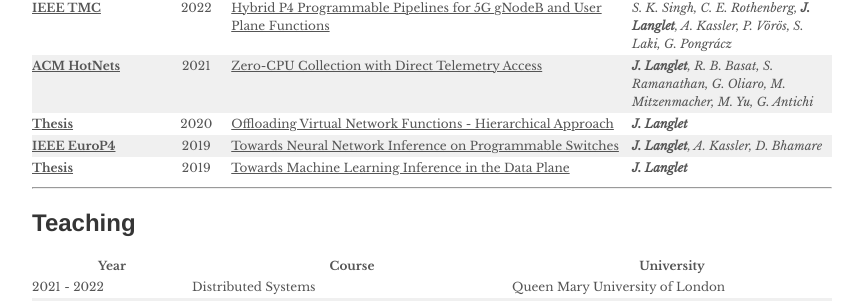
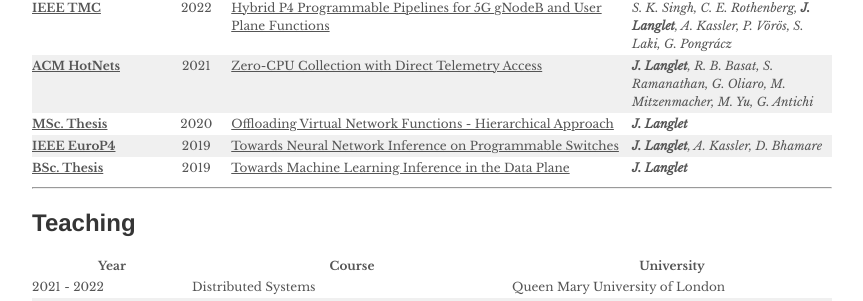
Before and after one commit to jonlanglet/jonlanglet.github.io, a Jekyll site: the page built from index.md, in a window 1280 px wide. Shown: the part 843-1144 px from the top of the page, without its empty margins (208-1071 px from the left). Built offline with Jekyll 4.4.1, drawn with Linux system fonts in a browser that asks for light colours; nearby versions of some CDN libraries; a style sheet for code colours, icons or effects is not loaded.

Commit message:
Clarify theses

```diff
--- a/_data/publications.yml
+++ b/_data/publications.yml
@@ -36,7 +36,7 @@
   year: '2020'
   url: 'https://www.diva-portal.org/smash/record.jsf?pid=diva2%3A1453437&dswid=-282'
   filename: 'Thesis_MSc.pdf'
-  conf: "Thesis"
+  conf: "MSc. Thesis"
 
 6:
   title: 'Towards Neural Network Inference on Programmable Switches'
@@ -52,4 +52,4 @@
   year: '2019'
   url: 'https://www.diva-portal.org/smash/record.jsf?pid=diva2%3A1328601&dswid=-6728'
   filename: 'Thesis_BSc.pdf'
-  conf: "Thesis"
+  conf: "BSc. Thesis"
```
